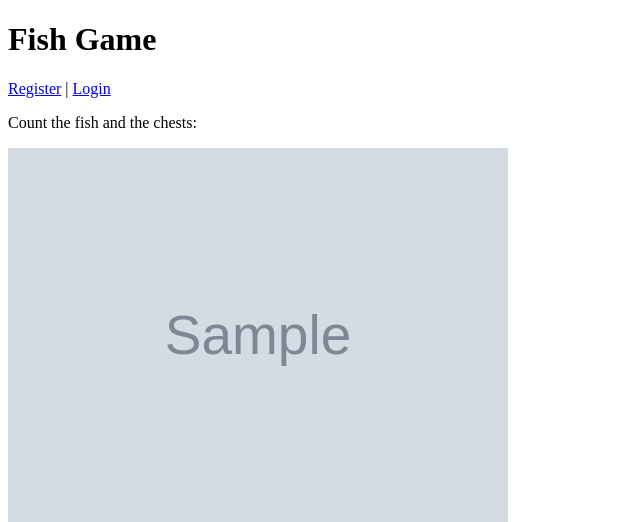
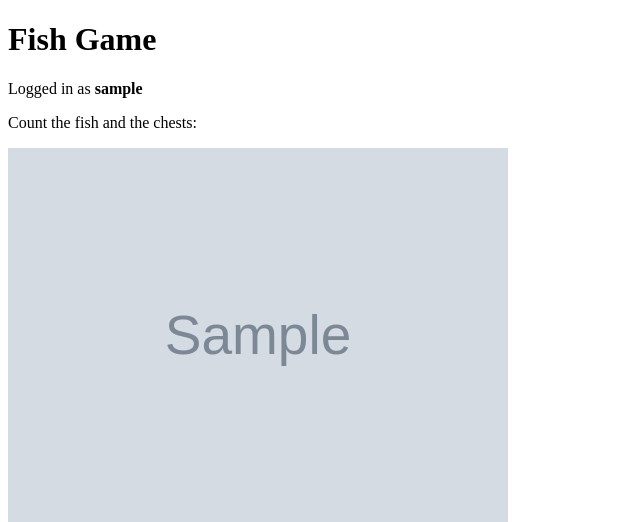
Before and after one commit to MohammedFuad303/Fish_Game, a Flask app: template templates/index.html in a window 1280 px wide. Shown: the top 522 px of the page, without its empty margins (0-640 px from the left). Run offline with Flask 3, Linux system fonts and the light colour scheme; the template is opened without the code that fills it: most values are stand-ins (such as "Sample title", 1, 10 or a date in 2020); grey boxes marked "Sample" are stand-in pictures.

Commit message:
Remember logged-in user in the session

```diff
--- a/app.py
+++ b/app.py
@@ -31,8 +31,9 @@ def home():
                            score=session.get("score", 0),
                            rounds=session.get("rounds", 0),
                            visits=session["visits"],
+                           username=session.get("username"),
                            message=message)
-
+#session.get()"username") gives the name if somebody is logged in, or None if nobody is logged in
 
 @app.route("/guess", methods=["POST"])
 def guess():
@@ -87,7 +88,8 @@ def login():
         stored_hash = storage.get_password_hash(username)
 
         if stored_hash is not None and check_password_hash(stored_hash, password):
-            message = "Login successful"
+            session["username"] = username  #stores who logged in
+            return redirect(url_for("home"))  #sends back to the home page
         else:
             message = "Wrong username or password"
     return render_template("login.html", message=message)
--- a/templates/index.html
+++ b/templates/index.html
@@ -6,15 +6,17 @@
 <body>
     <h1>Fish Game</h1>
 
+    {% if username %}
+    <p>Logged in as <strong>{{ username }}</strong></p>
+    {% else %}
     <p><a href="/register">Register</a> | <a href="/login">Login</a></p>
+    {% endif %}
 
     <p>Count the fish and the chests:</p>
 
     <img src="{{ image_url }}" width="500">
 
-    {% if message %}
-        <p><strong>{{ message }}</strong></p>
-    {% endif %}
+
 
     <form method="post" action="/guess">
         Fish: <input type="number" name="fish">
```
